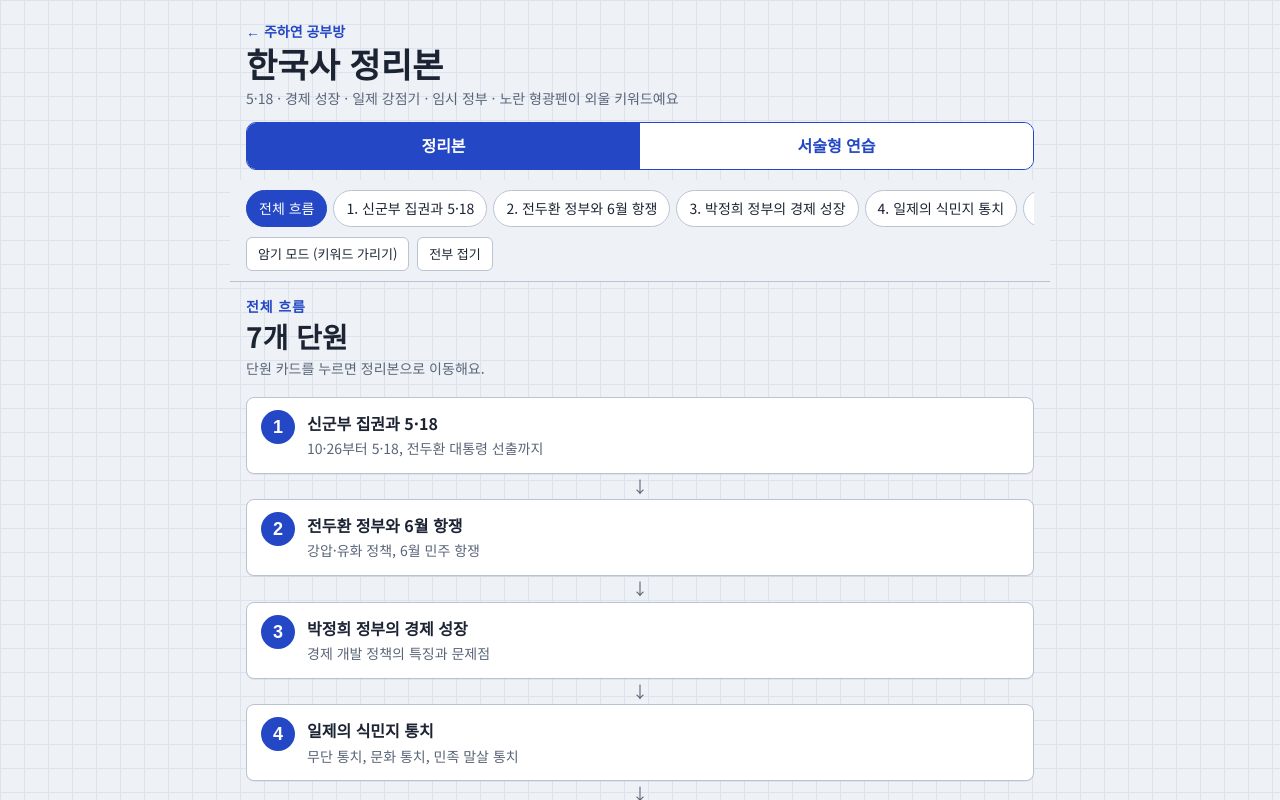
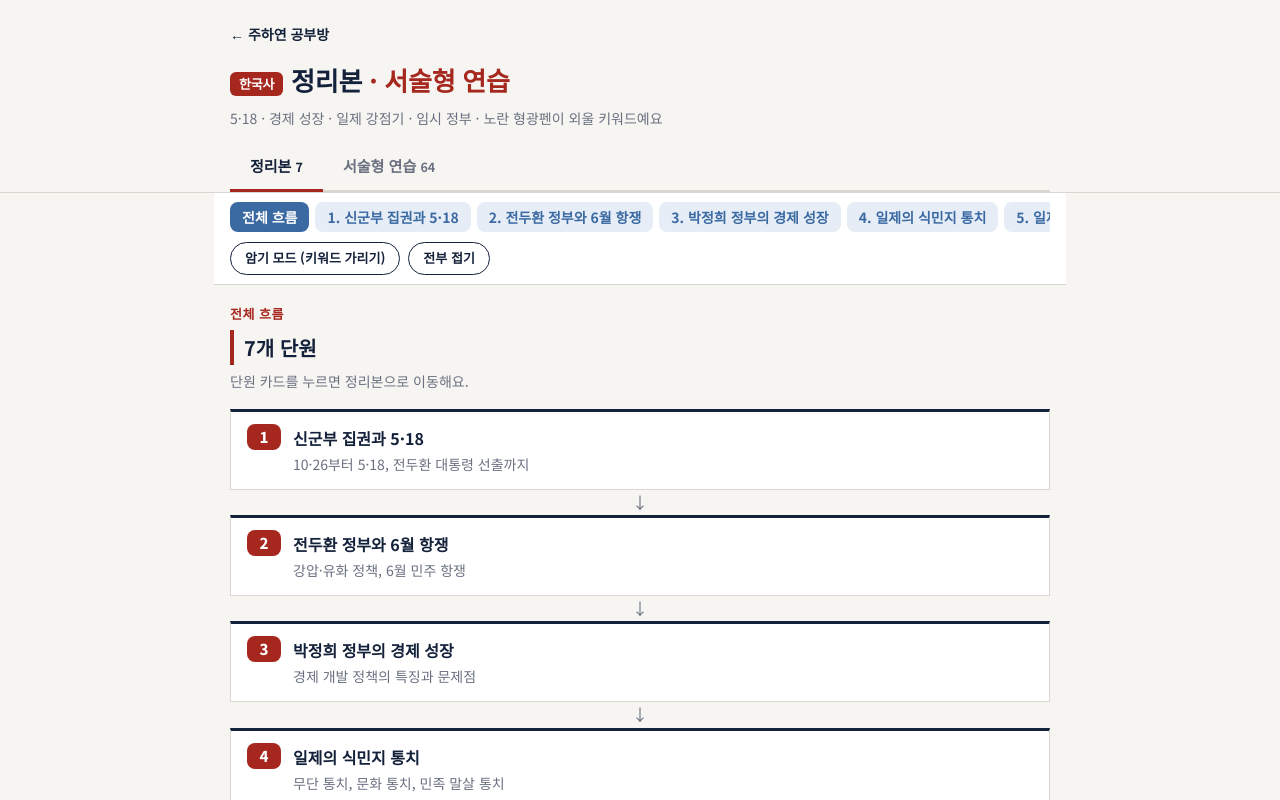
Before and after one commit to a-juhorty/a-juhorty-study, a plain HTML site: page history.html in a window 1280 px wide. Shown: the top 800 px of the page. Drawn offline with Linux system fonts and the light colour scheme; a web font is replaced by a local one.

Commit message:
Add files via upload

```diff
--- a/history.html
+++ b/history.html
@@ -1,45 +1,46 @@
 <!DOCTYPE html>
 <html lang="ko"><head><meta charset="utf-8"><meta name="viewport" content="width=device-width,initial-scale=1,viewport-fit=cover">
 <title>한국사 정리본 · 서술형 연습 · 주하연 공부방</title>
-<link rel="icon" href="favicon.ico"><link rel="apple-touch-icon" href="apple-touch-icon.png">
+<link rel="icon" href="favicon.ico" sizes="any"><link rel="icon" type="image/png" sizes="192x192" href="icon-192.png"><meta name="theme-color" content="#3B6AA3"><link rel="apple-touch-icon" href="apple-touch-icon.png">
 <link rel="preconnect" href="https://fonts.googleapis.com"><link rel="preconnect" href="https://fonts.gstatic.com" crossorigin>
-<link href="https://fonts.googleapis.com/css2?family=Gaegu:wght@400;700&family=Noto+Sans+KR:wght@400;500;700&display=swap" rel="stylesheet">
+<link href="https://fonts.googleapis.com/css2?family=Noto+Sans+KR:wght@400;500;700;800&display=swap" rel="stylesheet">
 <style>
-:root{--bg:#eef1f6;--grid:#dde3ec;--card:#ffffff;--ink:#1c2433;--sub:#5a6578;--line:#b9c3d3;--hl:#ffe36e;--hl-off:#d6dbe5;--accent:#2347c5;--accent-soft:#e6ecff;--c0:#2f6bd8;--c1:#0f8a7a;--c2:#7a4fd1;--c3:#c27a12;--ok:#1f7a45;--no:#b3261e;--shadow:0 1px 0 rgba(28,36,51,.06)}
-@media (prefers-color-scheme: dark){:root:not([data-theme="light"]){--bg:#10141c;--grid:#1a212d;--card:#171d27;--ink:#e7ebf3;--sub:#9aa5b8;--line:#3a4558;--hl:#6b5a14;--hl-off:#2c3546;--accent:#8fb0ff;--accent-soft:#1c2a4d;--c0:#7aa5ff;--c1:#4fd1bd;--c2:#b79bff;--c3:#f0b45a;--ok:#6fcf97;--no:#ff8a80;--shadow:none;color-scheme:dark}}
+:root{--bg:#F6F5F1;--card:#fff;--ink:#14213A;--sub:#6A7080;--line:#D9D7CF;--hl:#FFE36E;--hl-off:#D9D7CF;--accent:#3B6AA3;--accent-soft:#E6EDF6;--red:#A5271D;--c0:#3B6AA3;--c1:#A5271D;--c2:#2F7D6B;--c3:#B07A1A;--ok:#1F7A45;--no:#A5271D}
 *,*::before,*::after{box-sizing:border-box}
 html{-webkit-text-size-adjust:100%}
-body{margin:0;background-color:var(--bg);background-image:linear-gradient(var(--grid) 1px,transparent 1px),linear-gradient(90deg,var(--grid) 1px,transparent 1px);background-size:24px 24px;color:var(--ink);font:16px/1.7 "Noto Sans KR","Apple SD Gothic Neo","Malgun Gothic",sans-serif}
+body{margin:0;background:var(--bg);color:var(--ink);font:16px/1.75 "Noto Sans KR","Apple SD Gothic Neo",system-ui,sans-serif}
 [hidden]{display:none!important}
-.wrap{max-width:820px;margin:0 auto;padding-inline:16px;padding-block:18px 64px}
-.crumb{margin:0 0 6px;font-size:14px}.crumb a{color:var(--accent);text-decoration:none;font-weight:700}
-.top h1{font:700 34px/1.2 "Gaegu","Noto Sans KR",sans-serif;margin:0}
-.top p{margin:2px 0 0;color:var(--sub);font-size:14px}
-.mode{display:flex;gap:0;margin-top:12px;border:1px solid var(--accent);border-radius:10px;overflow:hidden}
-.mode button{flex:1;font:inherit;font-weight:700;padding:9px;border:0;background:var(--card);color:var(--accent);cursor:pointer}
-.mode button[aria-pressed="true"]{background:var(--accent);color:#fff}
-@media (prefers-color-scheme: dark){:root:not([data-theme="light"]) .mode button[aria-pressed="true"],:root:not([data-theme="light"]) .tab[aria-selected="true"],:root:not([data-theme="light"]) .ocard .on{color:#0c1020}}
-.bar{position:sticky;top:0;z-index:5;background:var(--bg);margin-inline:-16px;padding:10px 16px;border-bottom:1px solid var(--line);margin-top:10px}
-.tabs{display:flex;gap:6px;overflow-x:auto;padding-bottom:6px;scrollbar-width:thin}
-.tab{flex:none;font:inherit;font-size:14px;padding:6px 12px;border:1px solid var(--line);border-radius:999px;background:var(--card);color:var(--ink);cursor:pointer;white-space:nowrap}
-.tab[aria-selected="true"]{background:var(--accent);border-color:var(--accent);color:#fff}
-.tools{display:flex;gap:8px;flex-wrap:wrap;align-items:center;margin-top:4px}
-.tools button{font:inherit;font-size:13px;padding:5px 11px;border:1px solid var(--line);border-radius:6px;background:var(--card);color:var(--ink);cursor:pointer}
-.tools button[aria-pressed="true"]{background:var(--accent-soft);border-color:var(--accent);color:var(--accent)}
+.top{background:var(--bg);border-bottom:1px solid var(--line);padding:22px 20px 0}
+.wrap{max-width:820px;margin:0 auto}
+.crumb{margin:0 0 10px;font-size:14px;font-weight:600}.crumb a{color:var(--ink);text-decoration:none}
+.top h1{font-size:26px;margin:0 0 4px;letter-spacing:-.01em}.top h1 span:not(.tag){color:var(--red)}
+.tag{display:inline-block;background:var(--red);color:#fff;border-radius:6px;padding:1px 9px;font-size:13px;font-weight:800;margin-right:8px;vertical-align:2px}
+.psub{color:var(--sub);font-size:14px;margin:0 0 12px}
+.mode{display:flex;gap:0;margin-top:8px;border-bottom:2px solid var(--line)}
+.mode button{border:0;background:transparent;color:var(--sub);font:inherit;font-size:15px;font-weight:700;padding:10px 20px;cursor:pointer;border-bottom:3px solid transparent;margin-bottom:-2px}
+.mode button[aria-pressed="true"]{color:var(--ink);border-bottom-color:var(--red)}
+main{padding:0 16px 60px}
+.bar{position:sticky;top:0;z-index:5;background:rgba(255,255,255,.96);backdrop-filter:blur(6px);border-bottom:1px solid var(--line);margin-inline:-16px;padding:9px 16px}
+.tabs{display:flex;gap:6px;overflow-x:auto;padding-bottom:4px;scrollbar-width:thin}
+.tab{flex:none;font:inherit;font-size:14px;font-weight:700;padding:3px 12px;border:0;border-radius:8px;background:var(--accent-soft);color:var(--accent);cursor:pointer;white-space:nowrap}
+.tab:hover{background:var(--accent);color:#fff}
+.tab[aria-selected="true"]{background:var(--accent);color:#fff}
+.tools{display:flex;gap:8px;flex-wrap:wrap;align-items:center;margin-top:6px}
+.tools button{border:1.5px solid var(--ink);background:transparent;color:var(--ink);border-radius:999px;padding:4px 14px;font:inherit;font-size:13px;font-weight:700;cursor:pointer}
+.tools button[aria-pressed="true"]{background:var(--ink);color:#fff}
 .hint{font-size:12.5px;color:var(--sub)}
 button:focus-visible,a:focus-visible,summary:focus-visible{outline:3px solid var(--accent);outline-offset:2px}
 .panel{margin-top:18px}
-.eyebrow{margin:0;font:700 14px/1 "Gaegu",sans-serif;color:var(--accent);letter-spacing:.06em}
-.ph h2{font:700 28px/1.3 "Gaegu","Noto Sans KR",sans-serif;margin:4px 0 0;text-wrap:balance}
-.sub{margin:2px 0 14px;color:var(--sub);font-size:14px}
-.topic{background:var(--card);border:1px solid var(--line);border-radius:8px;margin:0 0 10px;padding:0 14px;box-shadow:var(--shadow)}
-.topic>summary{cursor:pointer;list-style:none;display:flex;gap:10px;align-items:baseline;padding:11px 0;font-weight:700;font-size:16.5px}
+.eyebrow{margin:0;font-size:13px;font-weight:800;color:var(--red);letter-spacing:.04em}
+.ph h2{font-size:20px;margin:4px 0 0;border-left:4px solid var(--red);padding-left:10px;text-wrap:balance}
+.sub{margin:4px 0 14px;color:var(--sub);font-size:14px}
+.topic{background:var(--card);border:1px solid var(--line);border-top:3px solid var(--ink);border-radius:0;margin:0 0 14px;padding:0 20px}
+.topic>summary{cursor:pointer;list-style:none;display:flex;gap:10px;align-items:baseline;padding:12px 0;font-weight:700;font-size:16.5px}
 .topic>summary::-webkit-details-marker{display:none}
 .topic>summary::after{content:"▾";margin-left:auto;color:var(--sub);font-size:13px}
 .topic:not([open])>summary::after{content:"▸"}
 .dot{flex:none;width:11px;height:11px;border-radius:50%;background:var(--c0);transform:translateY(1px)}
 .topic.c1 .dot{background:var(--c1)}.topic.c2 .dot{background:var(--c2)}.topic.c3 .dot{background:var(--c3)}
-.topic.c0{border-left:5px solid var(--c0)}.topic.c1{border-left:5px solid var(--c1)}.topic.c2{border-left:5px solid var(--c2)}.topic.c3{border-left:5px solid var(--c3)}
 .tree{list-style:none;margin:0 0 12px 5px;padding:0 0 0 20px;border-left:2px solid var(--line)}
 .tree li{position:relative;padding:3px 0 3px 4px;font-size:15.5px;overflow-wrap:anywhere}
 .tree li::before{content:"";position:absolute;left:-20px;top:17px;width:16px;border-top:2px solid var(--line)}
@@ -47,36 +48,40 @@ button:focus-visible,a:focus-visible,summary:focus-visible{outline:3px solid var
 .chain li{display:flex;align-items:center;gap:6px}
 .chain li:not(:last-child)::after{content:"→";color:var(--sub);margin-left:2px}
 .chain .s{display:block;padding:4px 10px;border:1px solid var(--line);border-radius:8px;background:var(--accent-soft);font-size:14.5px;line-height:1.5}
-.chain .n{flex:none;width:20px;height:20px;border-radius:50%;background:var(--ink);color:var(--card);font:700 11px/20px "Noto Sans KR",sans-serif;text-align:center}
+.chain .n{flex:none;width:20px;height:20px;border-radius:6px;background:var(--red);color:#fff;font:800 11px/20px "Noto Sans KR",sans-serif;text-align:center}
 mark.kw{background:linear-gradient(transparent 38%,var(--hl) 38%);color:inherit;padding:0 2px;border-radius:2px;font-weight:700}
 body.memo mark.kw{cursor:pointer;color:transparent;background:var(--hl-off);border-radius:4px;user-select:none}
 body.memo mark.kw.on{color:inherit;background:linear-gradient(transparent 38%,var(--hl) 38%)}
 .ov{list-style:none;margin:16px 0 0;padding:0;display:grid}
 .ov li:not(:last-child)::after{content:"↓";display:block;text-align:center;color:var(--sub);line-height:1.6}
-.ocard{display:grid;grid-template-columns:34px 1fr;column-gap:12px;align-items:start;padding:12px 14px;background:var(--card);border:1px solid var(--line);border-radius:8px;color:inherit;text-decoration:none;box-shadow:var(--shadow)}
-.ocard .on{grid-row:span 2;width:34px;height:34px;border-radius:50%;background:var(--accent);color:#fff;font:700 18px/34px "Gaegu",sans-serif;text-align:center}
+.ocard{display:grid;grid-template-columns:34px 1fr;column-gap:12px;align-items:start;padding:12px 16px;background:var(--card);border:1px solid var(--line);border-top:3px solid var(--ink);color:inherit;text-decoration:none}
+.ocard .on{grid-row:span 2;min-width:34px;height:26px;border-radius:8px;background:var(--red);color:#fff;font:800 15px/26px "Noto Sans KR",sans-serif;text-align:center}
 .ocard .ot{font-weight:700}.ocard .os{font-size:14px;color:var(--sub)}
-.how{margin:14px 0 0;padding:12px 14px;background:var(--card);border:1px solid var(--line);border-radius:8px;font-size:14.5px}
+.how{margin:14px 0 0;padding:12px 16px;background:var(--card);border:1px solid var(--line);font-size:14.5px}
 /* 서술형 연습 */
-.chips{display:flex;gap:6px;overflow-x:auto;padding:4px 0 10px}
-.chip{flex:none;white-space:nowrap;padding:6px 12px;border:1px solid var(--line);border-radius:999px;background:var(--card);color:var(--ink);font:inherit;font-size:14px;cursor:pointer}
-.chip.on{background:var(--ink);color:var(--card)}
-.qc{background:var(--card);border:1px solid var(--line);border-radius:8px;padding:14px;margin-bottom:12px;box-shadow:var(--shadow)}
-.qq{font-weight:700;margin:0 0 8px}.qn{color:var(--accent)}
+.chips{display:flex;gap:6px;overflow-x:auto;padding:12px 0 10px}
+.chip{flex:none;white-space:nowrap;padding:3px 12px;border:0;border-radius:8px;background:var(--accent-soft);color:var(--accent);font:inherit;font-size:14px;font-weight:700;cursor:pointer}
+.chip.on{background:var(--accent);color:#fff}
+.qc{background:var(--card);border:1px solid var(--line);border-top:3px solid var(--ink);padding:18px 20px 14px;margin-bottom:14px}
+.qq{font-weight:700;margin:0 0 8px}.qn{display:inline-block;background:var(--red);color:#fff;border-radius:8px;padding:0 9px;font-weight:800;font-size:14px;margin-right:4px}
 .qc textarea{width:100%;min-height:90px;padding:10px;border:1px solid var(--line);border-radius:8px;background:var(--bg);color:var(--ink);font:inherit;resize:vertical}
 .btns{display:flex;flex-wrap:wrap;gap:6px;margin-top:8px}
-.b{padding:8px 12px;border:1px solid var(--line);border-radius:8px;background:var(--card);color:var(--ink);font:inherit;font-size:14px;cursor:pointer}
+.b{border:1.5px solid var(--ink);background:transparent;color:var(--ink);border-radius:999px;padding:5px 14px;font:inherit;font-size:13px;font-weight:700;cursor:pointer}
 .b.ok{border-color:var(--ok);color:var(--ok)}.b.no{border-color:var(--no);color:var(--no)}
-.ans{margin-top:10px;padding:10px;background:var(--bg);border-radius:8px;border-left:3px solid var(--accent)}
+.ans{margin-top:10px;padding:10px 12px;background:var(--bg);border-radius:8px;border-left:3px solid var(--red)}
 .hit{display:inline-block;margin:2px 4px 2px 0;padding:1px 8px;border-radius:99px;font-size:13px;border:1px solid var(--line)}
 .hit.y{color:var(--ok);border-color:var(--ok)}.hit.n{color:var(--no);border-color:var(--no)}
 .stat{font-size:14px;color:var(--sub);margin:4px 0 10px}
 .mk{font-size:13px;margin-left:6px}.mk.g{color:var(--ok)}.mk.r{color:var(--no)}
-@media (max-width:480px){.top h1{font-size:30px}.ph h2{font-size:25px}.topic{padding:0 10px}}
+@media (max-width:520px){.top{padding:18px 14px 0}.topic,.qc{padding-left:14px;padding-right:14px}}
 </style></head><body>
-<div class="wrap">
-<div class="top"><p class="crumb"><a href="index.html">← 주하연 공부방</a></p><h1>한국사 정리본</h1><p>5·18 · 경제 성장 · 일제 강점기 · 임시 정부 · 노란 형광펜이 외울 키워드예요</p>
-<div class="mode"><button type="button" id="m-n" aria-pressed="true">정리본</button><button type="button" id="m-p" aria-pressed="false">서술형 연습</button></div></div>
+<div class="top"><div class="wrap">
+<p class="crumb"><a href="index.html">← 주하연 공부방</a></p>
+<h1><span class="tag">한국사</span>정리본 <span>· 서술형 연습</span></h1>
+<p class="psub">5·18 · 경제 성장 · 일제 강점기 · 임시 정부 · 노란 형광펜이 외울 키워드예요</p>
+<div class="mode"><button type="button" id="m-n" aria-pressed="true">정리본 <small>7</small></button><button type="button" id="m-p" aria-pressed="false">서술형 연습 <small>64</small></button></div>
+</div></div>
+<main><div class="wrap">
 
 <div id="notes">
 <div class="bar"><div class="tabs" role="tablist" aria-label="단원"><button type="button" class="tab" data-t="0" aria-selected="true">전체 흐름</button><button type="button" class="tab" data-t="1" aria-selected="false">1. 신군부 집권과 5·18</button><button type="button" class="tab" data-t="2" aria-selected="false">2. 전두환 정부와 6월 항쟁</button><button type="button" class="tab" data-t="3" aria-selected="false">3. 박정희 정부의 경제 성장</button><button type="button" class="tab" data-t="4" aria-selected="false">4. 일제의 식민지 통치</button><button type="button" class="tab" data-t="5" aria-selected="false">5. 일제의 식민지 경제 정책</button><button type="button" class="tab" data-t="6" aria-selected="false">6. 국내외 민족 운동과 3·1 운동</button><button type="button" class="tab" data-t="7" aria-selected="false">7. 대한민국 임시 정부</button></div>
@@ -90,7 +95,7 @@ body.memo mark.kw.on{color:inherit;background:linear-gradient(transparent 38%,va
 <div id="prac" hidden>
 <div class="chips" id="chips"></div><div class="stat" id="stat"></div><div id="list"></div>
 </div>
-</div>
+</div></main>
 <script>
 const SECS=["Ⅰ 5·18과 6월 항쟁","Ⅱ 경제 성장","Ⅲ 일제 통치 정책","Ⅳ 식민지 경제","Ⅴ 민족 운동","Ⅵ 임시 정부"];
 const Q=[
```
